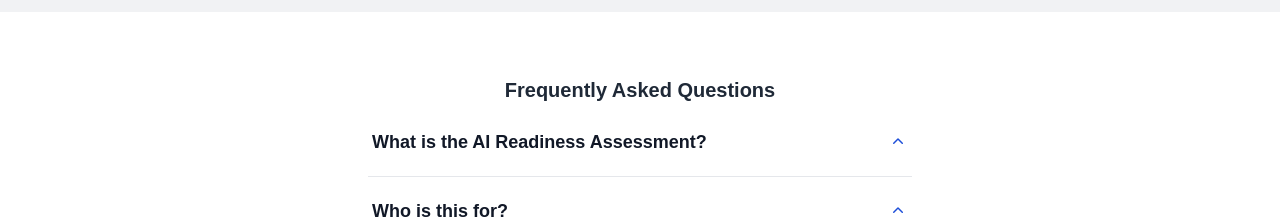
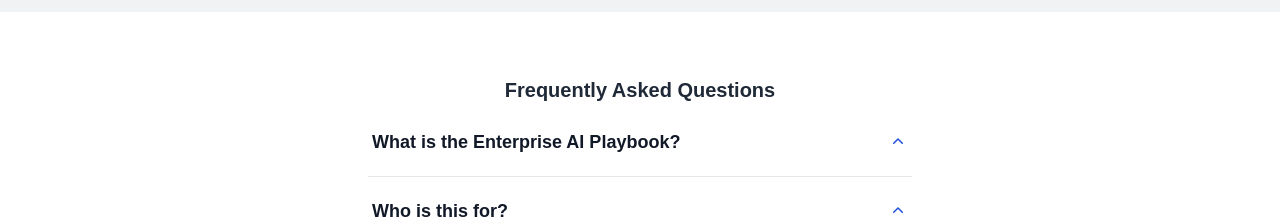
Before and after one commit to toviuncorksolutions/uncorksolutions-site, a Next.js app: page /enterprise-ai-playbook in a window 1280 px wide. Shown: the part 5200-5419 px from the top of the page. Built offline with nearby package versions, Linux system fonts and the light colour scheme; no server answers; a web font is replaced by a local one.

Commit message:
Update EnterpriseAIPlaybookFaq.js

```diff
--- a/components/EnterpriseAIPlaybookFaq.js
+++ b/components/EnterpriseAIPlaybookFaq.js
@@ -3,9 +3,9 @@ import { ChevronUpIcon } from '@heroicons/react/20/solid';
 
 const faqs = [
   {
-    question: 'What is the AI Readiness Assessment?',
+    question: 'What is the Enterprise AI Playbook?',
     answer:
-      'It’s an operator-built, boardroom-ready assessment to diagnose, de-risk, and accelerate your organization’s AI adoption.',
+      'It’s an operator-built, boardroom-ready asset to diagnose, de-risk, and accelerate your organization’s AI adoption.',
   },
   {
     question: 'Who is this for?',
```
